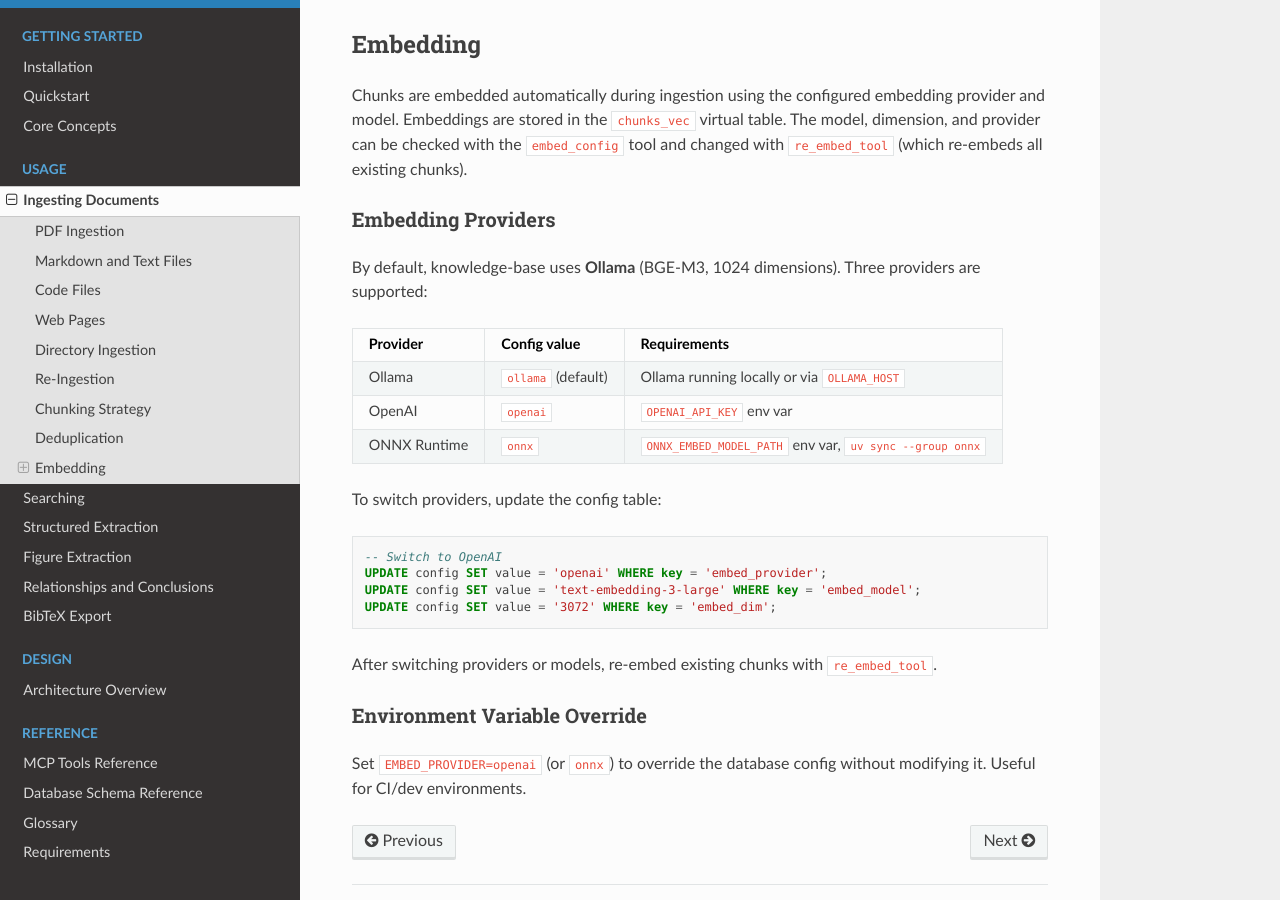
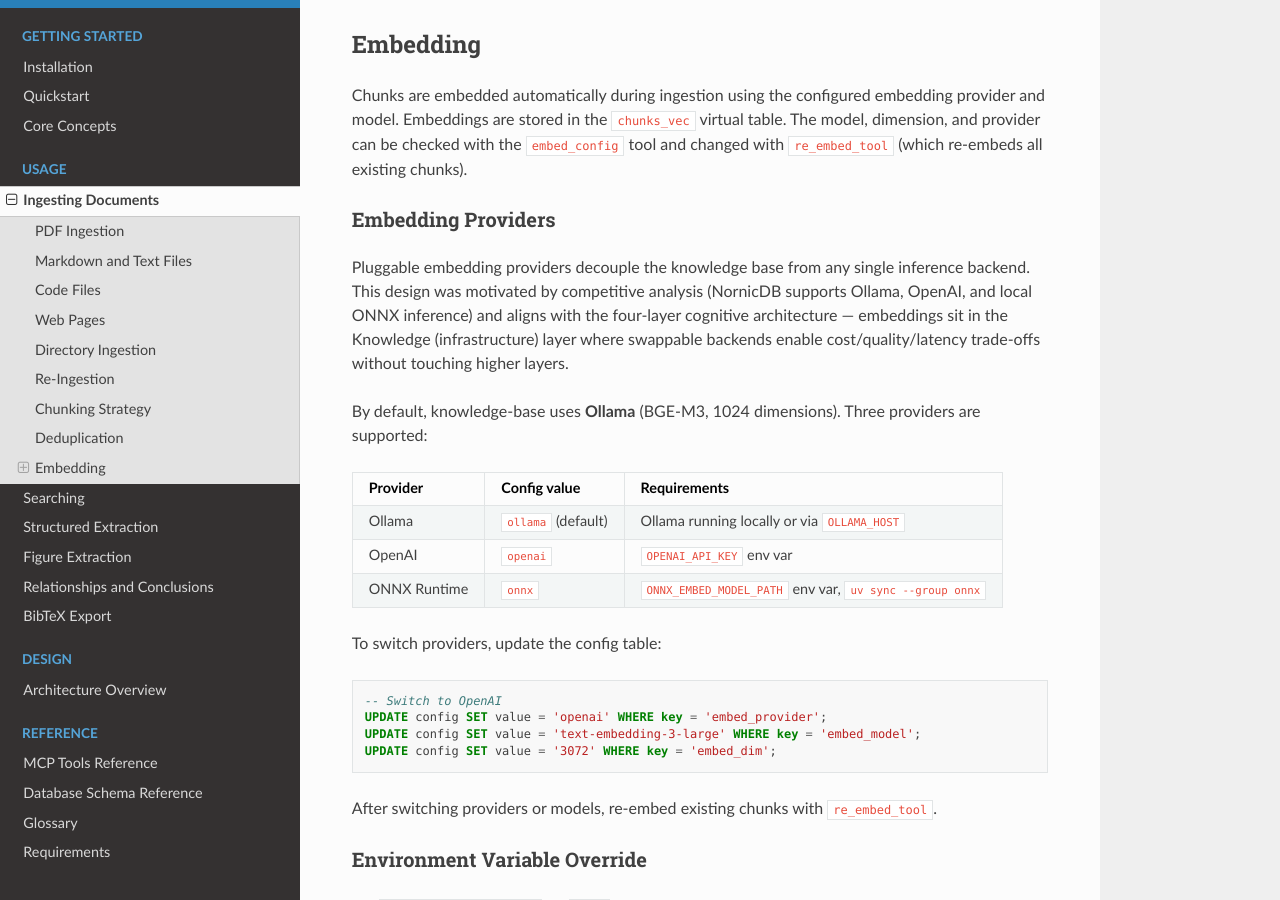
Before and after one commit to dutiona/knowledge-base, a Sphinx documentation site: the page built from docs/usage/ingesting-documents.md, in a window 1280 px wide and 900 px high, scrolled down 3295 px. Built offline with Sphinx 7.4.7 and the Read the Docs theme 3.1.0, drawn with Linux system fonts in a browser that asks for light colours.

Commit message:
docs: add research rationale for pluggable embedding providers
Explain the "why" behind the provider abstraction: NornicDB competitive
analysis and four-layer cognitive architecture alignment.

Refs #95

```diff
--- a/docs/usage/ingesting-documents.md
+++ b/docs/usage/ingesting-documents.md
@@ -128,6 +128,8 @@ Chunks are embedded automatically during ingestion using the configured embeddin
 
 ### Embedding Providers
 
+Pluggable embedding providers decouple the knowledge base from any single inference backend. This design was motivated by competitive analysis (NornicDB supports Ollama, OpenAI, and local ONNX inference) and aligns with the [four-layer cognitive architecture](../insights/four-layer-cognitive-architecture.md) — embeddings sit in the Knowledge (infrastructure) layer where swappable backends enable cost/quality/latency trade-offs without touching higher layers.
+
 By default, knowledge-base uses **Ollama** (BGE-M3, 1024 dimensions). Three providers are supported:
 
 | Provider     | Config value       | Requirements                                            |
```
